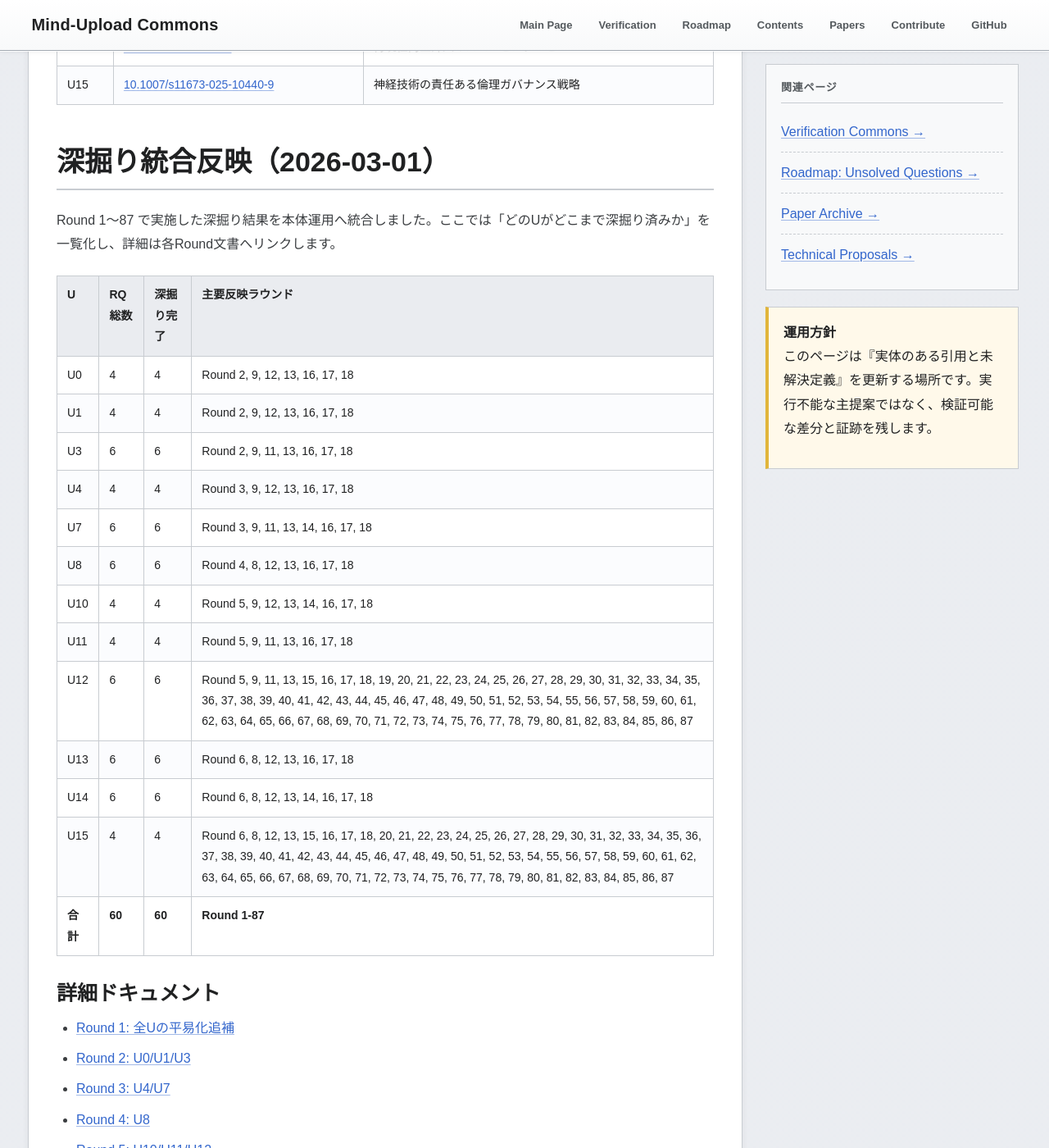
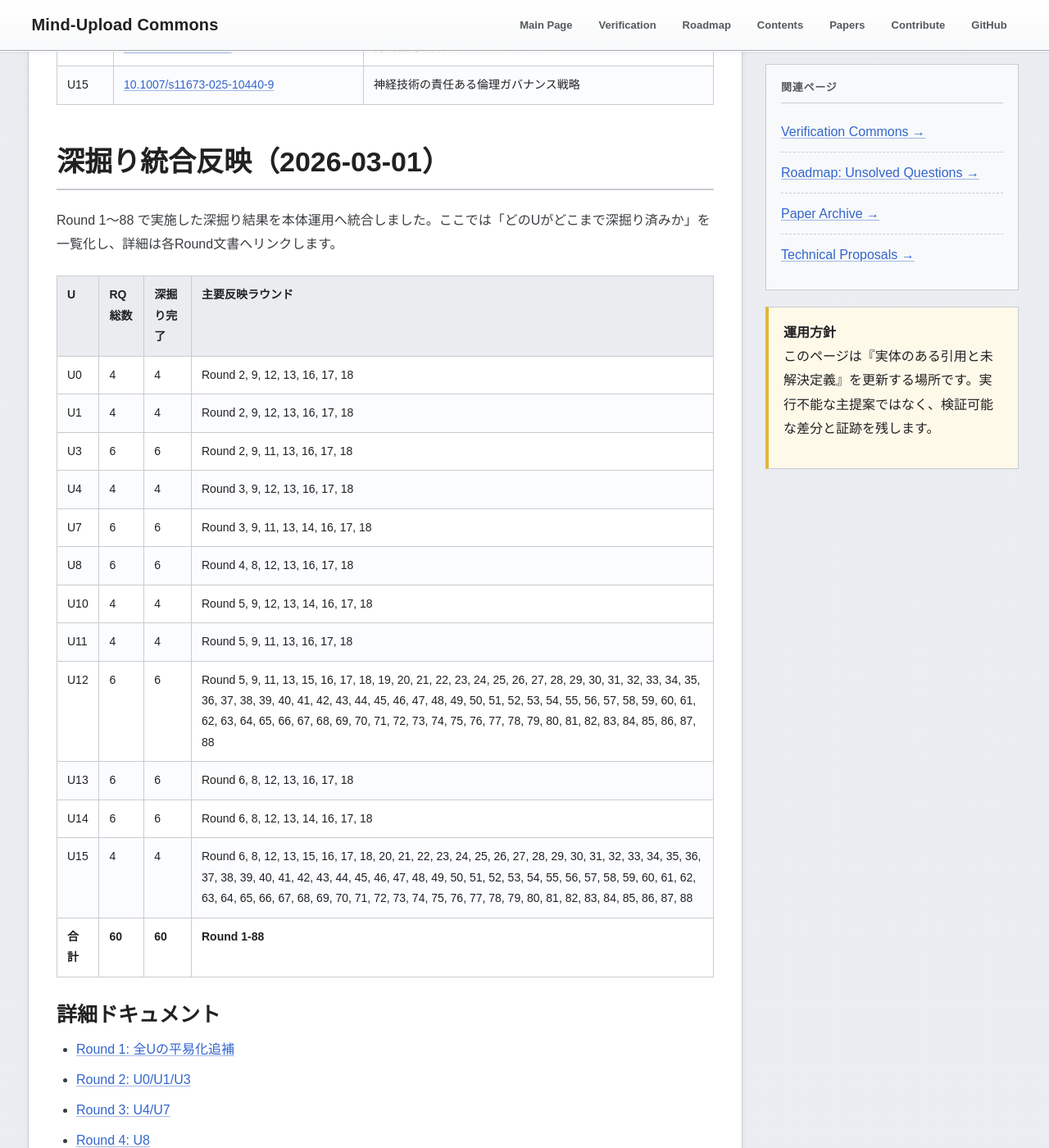
Before and after one commit to yasufumi-nakata/eegflow, a Jekyll site: the page built from research_harvest_50.md, in a window 1280 px wide and 1400 px high, scrolled down 6243 px. Shown: the whole window at 82% size. Built offline with Jekyll 4.4.1, drawn with Linux system fonts in a browser that asks for light colours; some of the changed text lies outside the part shown.

Commit message:
Add Round 88 follow-up stability confirmation ledger and remonitor gate

```diff
--- a/research_harvest_50.md
+++ b/research_harvest_50.md
@@ -156,7 +156,7 @@
 <section class="section" id="deepening-integration-20260301">
 <h2 class="section-title">深掘り統合反映（2026-03-01）</h2>
 <p>
-Round 1〜87 で実施した深掘り結果を本体運用へ統合しました。ここでは「どのUがどこまで深掘り済みか」を一覧化し、詳細は各Round文書へリンクします。
+Round 1〜88 で実施した深掘り結果を本体運用へ統合しました。ここでは「どのUがどこまで深掘り済みか」を一覧化し、詳細は各Round文書へリンクします。
 </p>
 <table class="data-table">
 <thead><tr><th>U</th><th>RQ総数</th><th>深掘り完了</th><th>主要反映ラウンド</th></tr></thead><tbody>
@@ -168,11 +168,11 @@
 <tr><td>U8</td><td>6</td><td>6</td><td>Round 4, 8, 12, 13, 16, 17, 18</td></tr>
 <tr><td>U10</td><td>4</td><td>4</td><td>Round 5, 9, 12, 13, 14, 16, 17, 18</td></tr>
 <tr><td>U11</td><td>4</td><td>4</td><td>Round 5, 9, 11, 13, 16, 17, 18</td></tr>
-<tr><td>U12</td><td>6</td><td>6</td><td>Round 5, 9, 11, 13, 15, 16, 17, 18, 19, 20, 21, 22, 23, 24, 25, 26, 27, 28, 29, 30, 31, 32, 33, 34, 35, 36, 37, 38, 39, 40, 41, 42, 43, 44, 45, 46, 47, 48, 49, 50, 51, 52, 53, 54, 55, 56, 57, 58, 59, 60, 61, 62, 63, 64, 65, 66, 67, 68, 69, 70, 71, 72, 73, 74, 75, 76, 77, 78, 79, 80, 81, 82, 83, 84, 85, 86, 87</td></tr>
+<tr><td>U12</td><td>6</td><td>6</td><td>Round 5, 9, 11, 13, 15, 16, 17, 18, 19, 20, 21, 22, 23, 24, 25, 26, 27, 28, 29, 30, 31, 32, 33, 34, 35, 36, 37, 38, 39, 40, 41, 42, 43, 44, 45, 46, 47, 48, 49, 50, 51, 52, 53, 54, 55, 56, 57, 58, 59, 60, 61, 62, 63, 64, 65, 66, 67, 68, 69, 70, 71, 72, 73, 74, 75, 76, 77, 78, 79, 80, 81, 82, 83, 84, 85, 86, 87, 88</td></tr>
 <tr><td>U13</td><td>6</td><td>6</td><td>Round 6, 8, 12, 13, 16, 17, 18</td></tr>
 <tr><td>U14</td><td>6</td><td>6</td><td>Round 6, 8, 12, 13, 14, 16, 17, 18</td></tr>
-<tr><td>U15</td><td>4</td><td>4</td><td>Round 6, 8, 12, 13, 15, 16, 17, 18, 20, 21, 22, 23, 24, 25, 26, 27, 28, 29, 30, 31, 32, 33, 34, 35, 36, 37, 38, 39, 40, 41, 42, 43, 44, 45, 46, 47, 48, 49, 50, 51, 52, 53, 54, 55, 56, 57, 58, 59, 60, 61, 62, 63, 64, 65, 66, 67, 68, 69, 70, 71, 72, 73, 74, 75, 76, 77, 78, 79, 80, 81, 82, 83, 84, 85, 86, 87</td></tr>
-<tr><td><strong>合計</strong></td><td><strong>60</strong></td><td><strong>60</strong></td><td><strong>Round 1-87</strong></td></tr>
+<tr><td>U15</td><td>4</td><td>4</td><td>Round 6, 8, 12, 13, 15, 16, 17, 18, 20, 21, 22, 23, 24, 25, 26, 27, 28, 29, 30, 31, 32, 33, 34, 35, 36, 37, 38, 39, 40, 41, 42, 43, 44, 45, 46, 47, 48, 49, 50, 51, 52, 53, 54, 55, 56, 57, 58, 59, 60, 61, 62, 63, 64, 65, 66, 67, 68, 69, 70, 71, 72, 73, 74, 75, 76, 77, 78, 79, 80, 81, 82, 83, 84, 85, 86, 87, 88</td></tr>
+<tr><td><strong>合計</strong></td><td><strong>60</strong></td><td><strong>60</strong></td><td><strong>Round 1-88</strong></td></tr>
 </tbody></table>
 
 <h3>詳細ドキュメント</h3>
@@ -264,6 +264,7 @@
 <li><a href="research_deepening_round85_2026-03-01.html">Round 85: 再評価フォローアップ台帳と監視再同期フォローアップゲート固定</a></li>
 <li><a href="research_deepening_round86_2026-03-01.html">Round 86: 再評価フォローアップ結果台帳と監視再同期フォローアップ再接続ゲート固定</a></li>
 <li><a href="research_deepening_round87_2026-03-01.html">Round 87: 再評価フォローアップ再接続結果台帳と監視再同期フォローアップ維持ゲート固定</a></li>
+<li><a href="research_deepening_round88_2026-03-01.html">Round 88: 再評価フォローアップ安定化確認台帳と再接続フォローアップ再監視ゲート固定</a></li>
 </ul>
 
 <h3>整合性監査（証跡）</h3>
@@ -785,6 +786,12 @@
 Round 87 の再評価フォローアップ再接続結果台帳と監視再同期フォローアップ維持ゲート固定は
 <a href="automation/rq_regulation_reentry_reevaluation_followup_reconnect_outcome_ledger_round87_2026-03-01.csv" target="_blank">rq_regulation_reentry_reevaluation_followup_reconnect_outcome_ledger_round87_2026-03-01.csv</a>（問い別再評価フォローアップ再接続結果台帳）と
 <a href="automation/rq_regulation_reentry_watch_resync_followup_stability_gate_round87_2026-03-01.csv" target="_blank">rq_regulation_reentry_watch_resync_followup_stability_gate_round87_2026-03-01.csv</a>（問い別監視再同期フォローアップ維持ゲート）
+に記録しています。
+</p>
+<p class="small">
+Round 88 の再評価フォローアップ安定化確認台帳と再接続フォローアップ再監視ゲート固定は
+<a href="automation/rq_regulation_reentry_reevaluation_followup_stability_confirmation_ledger_round88_2026-03-01.csv" target="_blank">rq_regulation_reentry_reevaluation_followup_stability_confirmation_ledger_round88_2026-03-01.csv</a>（問い別再評価フォローアップ安定化確認台帳）と
+<a href="automation/rq_regulation_reentry_reconnect_followup_remonitor_gate_round88_2026-03-01.csv" target="_blank">rq_regulation_reentry_reconnect_followup_remonitor_gate_round88_2026-03-01.csv</a>（問い別再接続フォローアップ再監視ゲート）
 に記録しています。
 </p>
 </section>
```
Also changed, not shown: automation/rq_regulation_reentry_reconnect_followup_remonitor_gate_round88_2026-03-01.csv (added, +11 -0 lines), automation/rq_regulation_reentry_reevaluation_followup_stability_confirmation_ledger_round88_2026-03-01.csv (added, +11 -0 lines), research_deepening_continue_guide_2026-03-01.md (+6 -2 lines), research_deepening_round88_2026-03-01.md (added, +64 -0 lines).
